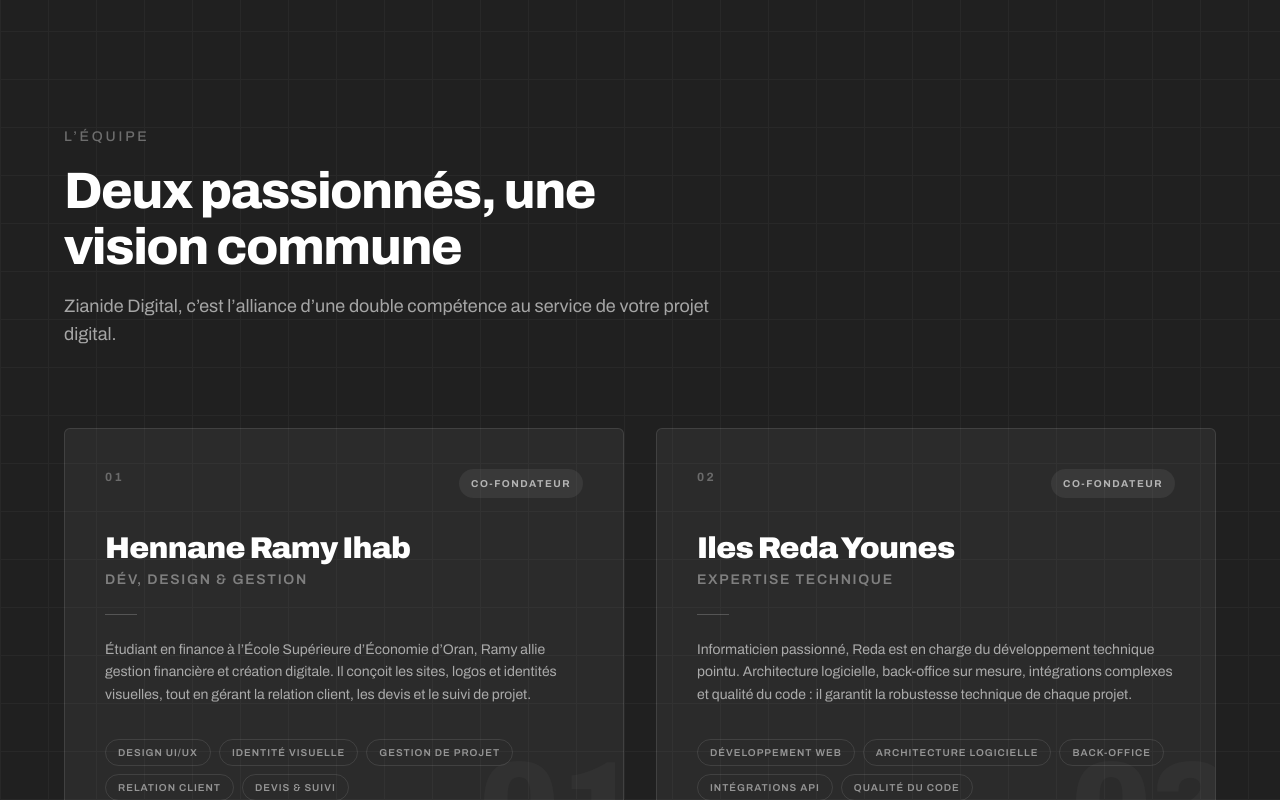
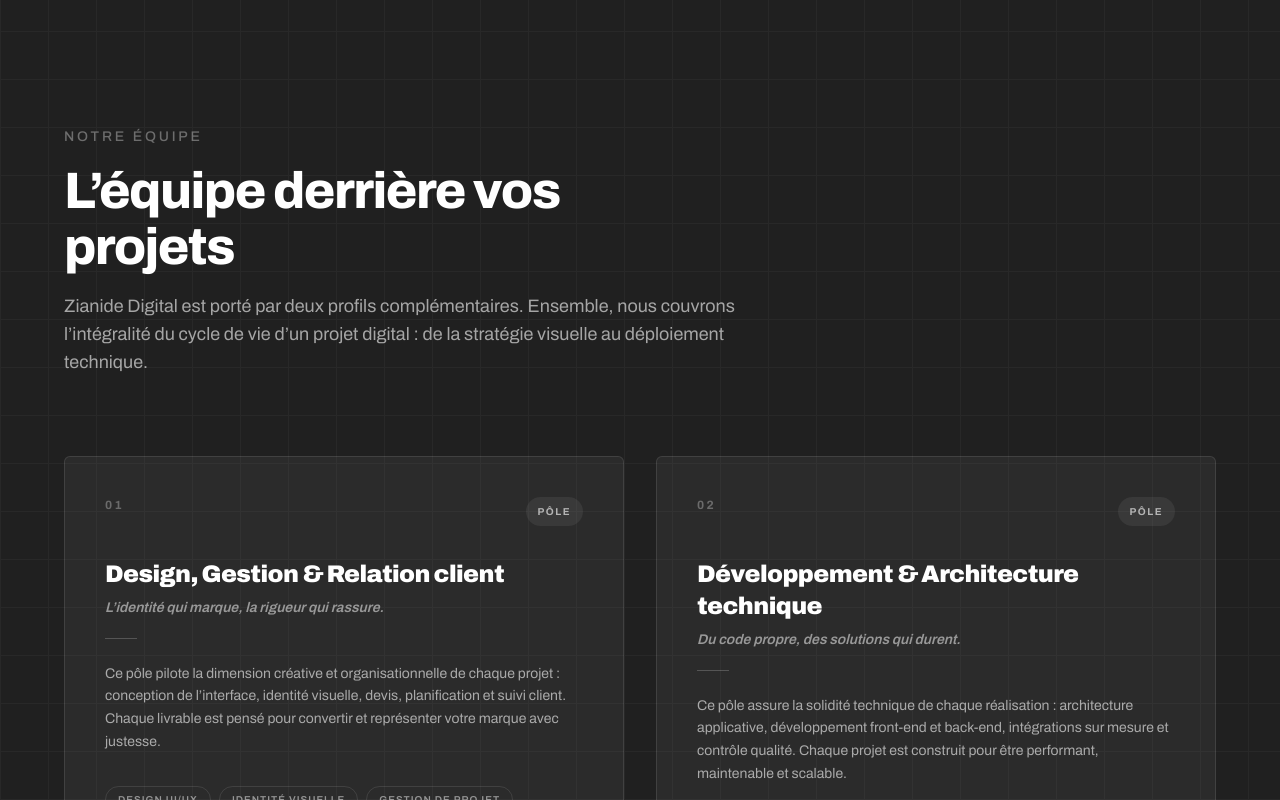
Before and after one commit to hennaneihab-svg/zianide-digital, a Next.js app: page / in a window 1280 px wide. Shown: the part 6260-7060 px from the top of the page. Built offline with nearby package versions, Linux system fonts and the light colour scheme.

Commit message:
refactor: replace individual team members with competency poles for better privacy and professionalism

```diff
--- a/src/components/Team.tsx
+++ b/src/components/Team.tsx
@@ -3,6 +3,7 @@
 import React, { useRef } from 'react';
 import { motion, useInView } from 'framer-motion';
 import content from '@/content/fr';
+import type { TeamPole } from '@/content/fr';
 
 // ─── Animation Config ────────────────────────────────────────────────────────
 const EASE_PREMIUM = [0.16, 1, 0.3, 1] as const;
@@ -25,21 +26,6 @@
   },
 });
 
-// ─── Skill Tag Component ─────────────────────────────────────────────────────
-function SkillTag({ label }: { label: string }) {
-  return (
-    <span className="inline-block px-3 py-1 text-[11px] font-semibold uppercase tracking-[0.12em] text-secondary border border-border rounded-full bg-bg">
-      {label}
-    </span>
-  );
-}
-
-// ─── Skills per member ───────────────────────────────────────────────────────
-const memberSkills: Record<string, string[]> = {
-  'Hennane Ramy Ihab': ['Design UI/UX', 'Identité visuelle', 'Gestion de projet', 'Relation client', 'Devis & suivi'],
-  'Iles Reda Younes':  ['Développement web', 'Architecture logicielle', 'Back-office', 'Intégrations API', 'Qualité du code'],
-};
-
 // ─── Team Section ────────────────────────────────────────────────────────────
 export default function Team() {
   const { team } = content;
@@ -56,7 +42,8 @@
       <div
         className="absolute inset-0 opacity-[0.04] pointer-events-none"
         style={{
-          backgroundImage: 'linear-gradient(#EAE8E8 1px, transparent 1px), linear-gradient(90deg, #EAE8E8 1px, transparent 1px)',
+          backgroundImage:
+            'linear-gradient(#EAE8E8 1px, transparent 1px), linear-gradient(90deg, #EAE8E8 1px, transparent 1px)',
           backgroundSize: '48px 48px',
         }}
         aria-hidden="true"
@@ -82,9 +69,9 @@
           </motion.p>
         </motion.div>
 
-        {/* ─── Team Cards Grid ─────────────────────────────────────── */}
+        {/* ─── Pole Cards Grid ─────────────────────────────────────── */}
         <div className="grid grid-cols-1 md:grid-cols-2 gap-6 md:gap-8">
-          {team.members.map((member, i) => (
+          {(team.members as TeamPole[]).map((pole, i) => (
             <motion.div
               key={i}
               initial="hidden"
@@ -99,25 +86,27 @@
                   className="absolute -bottom-6 -right-4 text-[120px] font-black text-white/[0.03] leading-none select-none pointer-events-none"
                   aria-hidden="true"
                 >
-                  {String(i + 1).padStart(2, '0')}
+                  {pole.pole}
                 </span>
 
-                {/* ─── Top Row: Index + Role ────────────────────── */}
+                {/* ─── Top Row: Index + Pôle badge ─────────────── */}
                 <div className="flex items-start justify-between mb-8">
                   <span className="text-xs font-bold text-white/30 tracking-[0.2em] uppercase">
-                    {String(i + 1).padStart(2, '0')}
+                    {pole.pole}
                   </span>
                   <span className="text-[10px] font-bold uppercase tracking-[0.15em] text-accent bg-accent/10 px-3 py-1.5 rounded-full">
-                    Co-fondateur
+                    Pôle
                   </span>
                 </div>
 
-                {/* ─── Name ────────────────────────────────────── */}
-                <h3 className="text-2xl sm:text-3xl font-black text-white tracking-tight mb-1 leading-tight">
-                  {member.name}
+                {/* ─── Title ───────────────────────────────────── */}
+                <h3 className="text-xl sm:text-2xl font-black text-white tracking-tight mb-2 leading-tight">
+                  {pole.title}
                 </h3>
-                <p className="text-sm font-semibold text-white/40 uppercase tracking-[0.12em] mb-6">
-                  {member.role.split('·')[1]?.trim()}
+
+                {/* ─── Tagline ─────────────────────────────────── */}
+                <p className="text-sm font-semibold italic text-accent/80 mb-5">
+                  {pole.tagline}
                 </p>
 
                 {/* ─── Divider ─────────────────────────────────── */}
@@ -125,12 +114,12 @@
 
                 {/* ─── Bio ─────────────────────────────────────── */}
                 <p className="text-sm text-white/60 leading-relaxed mb-8">
-                  {member.bio}
+                  {pole.bio}
                 </p>
 
-                {/* ─── Skills ──────────────────────────────────── */}
+                {/* ─── Skill Tags ──────────────────────────────── */}
                 <div className="flex flex-wrap gap-2">
-                  {(memberSkills[member.name] ?? []).map((skill) => (
+                  {pole.skills.map((skill) => (
                     <span
                       key={skill}
                       className="inline-block px-3 py-1 text-[10px] font-semibold uppercase tracking-[0.1em] text-white/50 border border-white/10 rounded-full hover:border-white/30 hover:text-white/80 transition-colors duration-300"
--- a/src/content/fr.ts
+++ b/src/content/fr.ts
@@ -85,18 +85,19 @@
   steps: ProcessStep[];
 }
 
-export interface TeamMember {
-  name: string;
-  role: string;
-  bio: string;
-  initials: string;
+export interface TeamPole {
+  pole: string;         // Ex: '01'
+  title: string;        // Ex: 'Pôle Design & Gestion'
+  tagline: string;      // Courte accroche
+  bio: string;          // Description du pôle
+  skills: string[];     // Badges de compétences
 }
 
 export interface TeamContent {
   sectionLabel: string;
   title: string;
   subtitle: string;
-  members: TeamMember[];
+  members: TeamPole[];
 }
 
 export interface PricingPlan {
@@ -361,21 +362,26 @@
   },
 
   team: {
-    sectionLabel: 'L\u2019équipe',
-    title: 'Deux passionnés, une vision commune',
-    subtitle: 'Zianide Digital, c\u2019est l\u2019alliance d\u2019une double compétence au service de votre projet digital.',
+    sectionLabel: 'Notre équipe',
+    title: 'L’équipe derrière vos projets',
+    subtitle:
+      'Zianide Digital est porté par deux profils complémentaires. Ensemble, nous couvrons l’intégralité du cycle de vie d’un projet digital : de la stratégie visuelle au déploiement technique.',
     members: [
       {
-        name: 'Hennane Ramy Ihab',
-        role: 'Co-fondateur · Dév, Design & Gestion',
-        bio: 'Étudiant en finance à l\u2019École Supérieure d\u2019Économie d\u2019Oran, Ramy allie gestion financière et création digitale. Il conçoit les sites, logos et identités visuelles, tout en gérant la relation client, les devis et le suivi de projet.',
-        initials: 'RH',
+        pole: '01',
+        title: 'Design, Gestion & Relation client',
+        tagline: 'L’identité qui marque, la rigueur qui rassure.',
+        bio:
+          'Ce pôle pilote la dimension créative et organisationnelle de chaque projet : conception de l’interface, identité visuelle, devis, planification et suivi client. Chaque livrable est pensé pour convertir et représenter votre marque avec justesse.',
+        skills: ['Design UI/UX', 'Identité visuelle', 'Gestion de projet', 'Relation client', 'Devis & suivi'],
       },
       {
-        name: 'Iles Reda Younes',
-        role: 'Co-fondateur · Expertise Technique',
-        bio: 'Informaticien passionné, Reda est en charge du développement technique pointu. Architecture logicielle, back-office sur mesure, intégrations complexes et qualité du code : il garantit la robustesse technique de chaque projet.',
-        initials: 'IR',
+        pole: '02',
+        title: 'Développement & Architecture technique',
+        tagline: 'Du code propre, des solutions qui durent.',
+        bio:
+          'Ce pôle assure la solidité technique de chaque réalisation : architecture applicative, développement front-end et back-end, intégrations sur mesure et contrôle qualité. Chaque projet est construit pour être performant, maintenable et scalable.',
+        skills: ['Développement web', 'Architecture logicielle', 'Back-office', 'Intégrations API', 'Qualité du code'],
       },
     ],
   },
```
